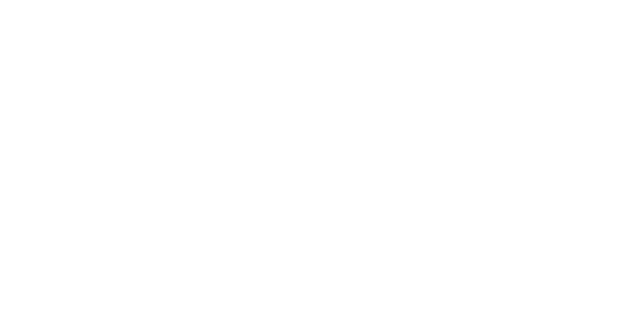
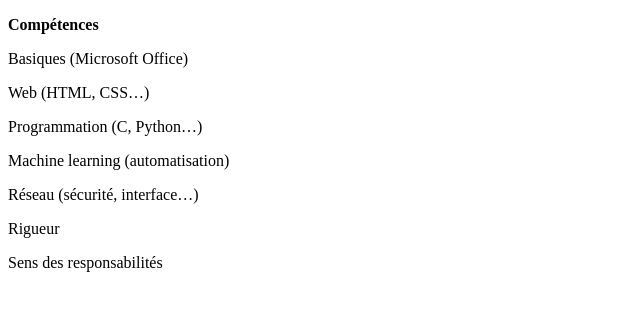
Before and after one commit to Bendero22/git-mon-cv, a plain HTML site: page index.html in a window 1280 px wide. Shown: the whole page, without its empty margins (0-640 px from the left). Drawn offline with Linux system fonts and the light colour scheme.

Commit message:
mise en place de la section competences

```diff
--- a/index.html
+++ b/index.html
@@ -8,6 +8,22 @@
     <title>Document</title>
 </head>
 <body>
-
+    <p><B>Compétences</B></p>
+    <div>
+        <p>Basiques (Microsoft Office)
+        </p>
+        <p>Web (HTML, CSS…)
+        </p>
+        <p>Programmation (C, Python…)
+        </p>
+        <p>Machine learning (automatisation)
+        </p>
+        <p>Réseau (sécurité, interface…)
+        </p>
+        <p>Rigueur
+        </p>
+        <p>Sens des responsabilités
+        </p>
+    </div>
 </body>
 </html>
```
